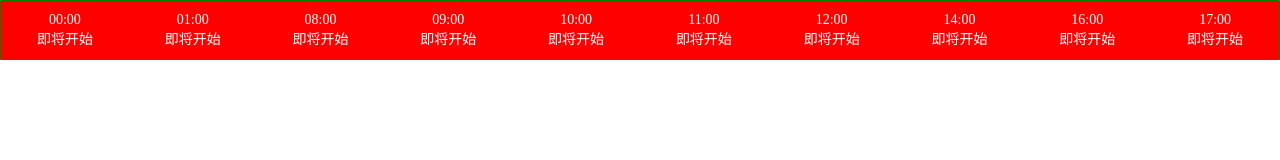
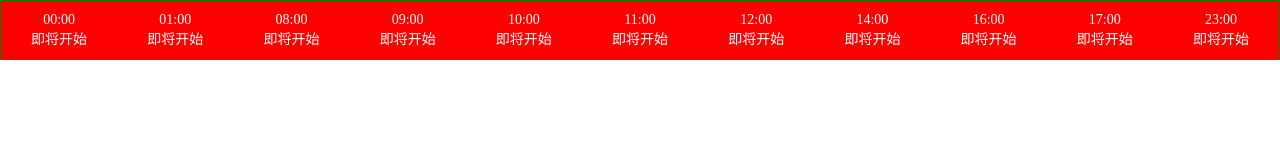
Before and after one commit to widewaystudio/seckill, a website built with webpack: page index.html in a window 1280 px wide. Built offline with nearby package versions, Linux system fonts and the light colour scheme.

Commit message:
修改目录

```diff
--- a/src/index.js
+++ b/src/index.js
@@ -57,7 +57,7 @@ function main(){
             renders(obj,stamp);
             flg = newFlag;
         }
-
+       console.log(stamp);
     }
 }
 
@@ -118,5 +118,5 @@ function renders(obj,T){
 }
 
 window.onload = function(){
-    init('whole',[[0,1,8,9,10,11,12,14,16,17],[],["即将开始","抢购中","秒杀结束"]],{});
+    init('whole',[[0,1,8,9,10,11,12,14,16,17,23],[],["即将开始","抢购中","秒杀结束"]],{});
 }
--- a/webpack.config.js
+++ b/webpack.config.js
@@ -4,7 +4,7 @@ const path = require('path');
 module.exports = {
     entry:'./src/index.js',
     output:{
-        path:path.resolve(__dirname,"dist"),
+        path:path.resolve(__dirname,"docs"),
         filename:'bundle.js'
     },
     module:{
```
Also changed, not shown: index.html (+3 -3 lines), dist/bundle.js (deleted), dist/index.html (deleted), dist/main.css (deleted).
